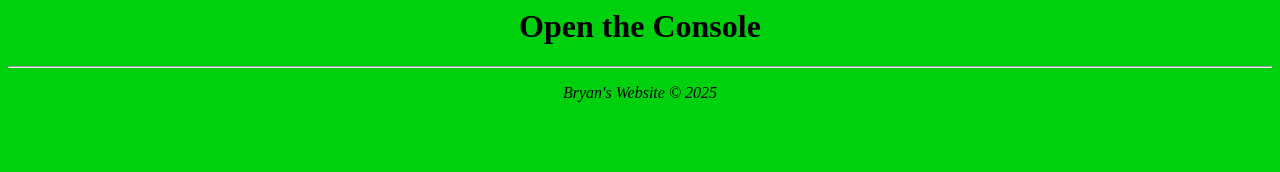
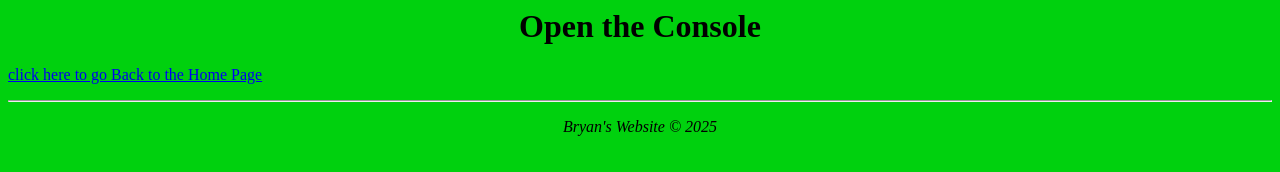
Before and after one commit to Bryan-MR/Bryan-MR.github.io, a plain HTML site: page jsreview.html in a window 1280 px wide. Drawn offline with Linux system fonts and the light colour scheme.

Commit message:
Update jsreview.html

```diff
--- a/jsreview.html
+++ b/jsreview.html
@@ -15,6 +15,10 @@
   <center>
     <h1>Open the Console</h1>
   </center>
+    <script src="jsreview.js"></script>
+    <p>
+      <a href="index.html">click here to go Back to the Home Page</a>
+    </p>
     <footer>
       <center>
         <hr>
```
